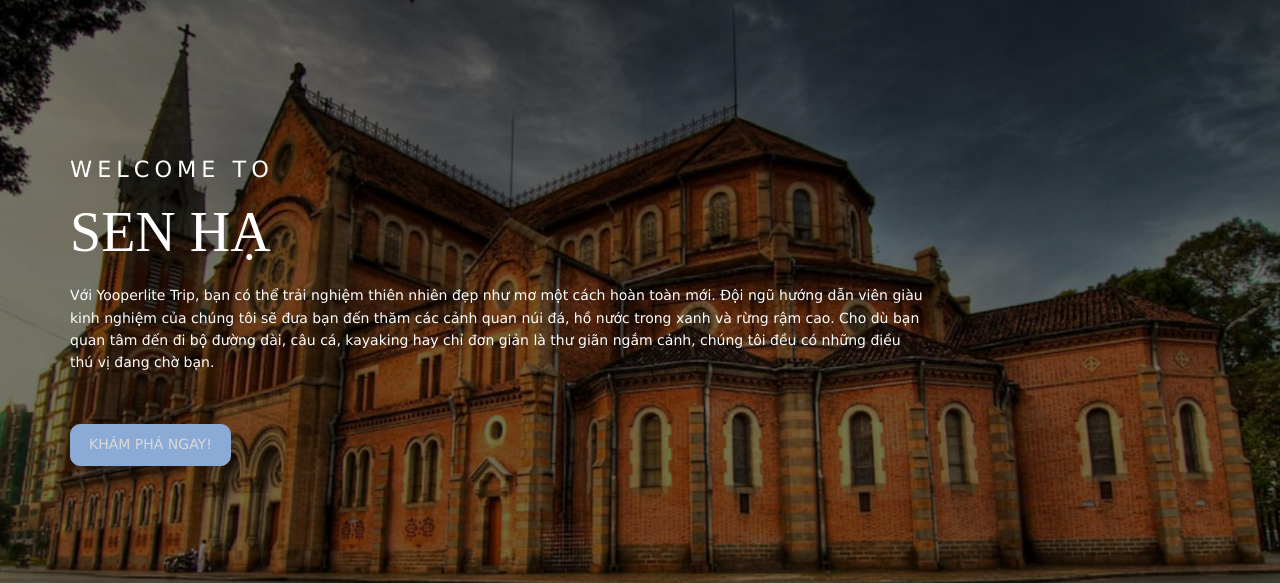
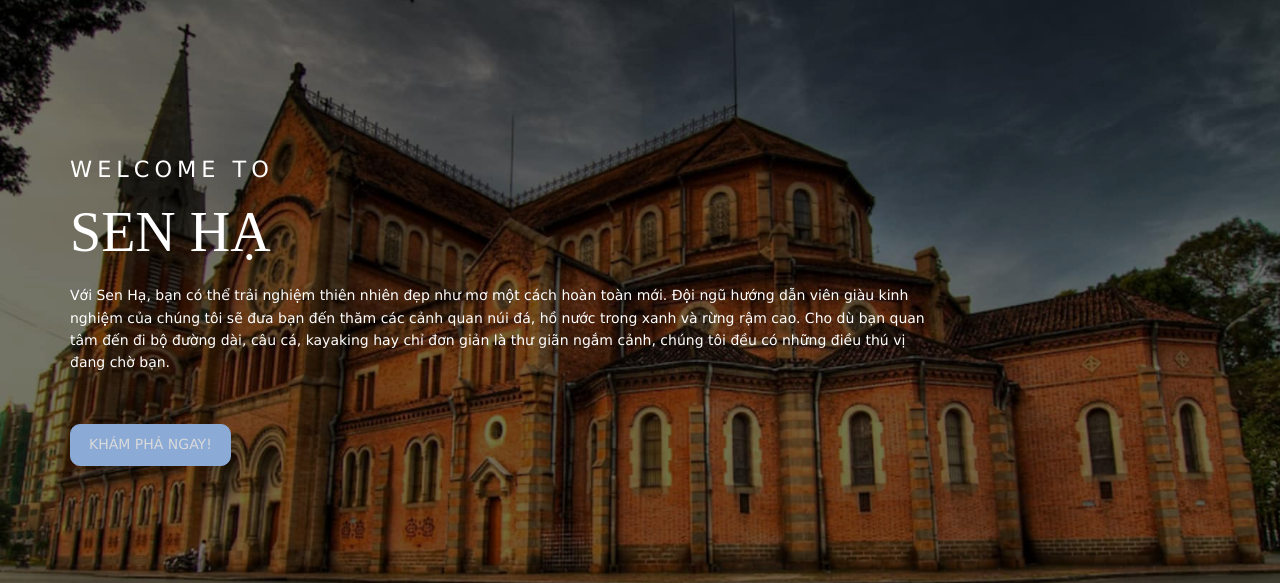
Before and after one commit to yooperlite/yooperlitetrip, a plain HTML site: page index.html in a window 1280 px wide. Shown: the part 217-800 px from the top of the page. Drawn offline with Linux system fonts and the light colour scheme.

Commit message:
Update index.html

```diff
--- a/index.html
+++ b/index.html
@@ -65,7 +65,7 @@ Licence URI: https://www.os-templates.com/template-terms
     <article>
       <p>Welcome to</p>
       <h3 class="heading">SEN HẠ</h3>
-      <p>Với Yooperlite Trip, bạn có thể trải nghiệm thiên nhiên đẹp như mơ một cách hoàn toàn mới. Đội ngũ hướng dẫn viên giàu kinh nghiệm của chúng tôi sẽ đưa bạn đến thăm các cảnh quan núi đá, hồ nước trong xanh và rừng rậm cao. Cho dù bạn quan tâm đến đi bộ đường dài, câu cá, kayaking hay chỉ đơn giản là thư giãn ngắm cảnh, chúng tôi đều có những điều thú vị đang chờ bạn.</p>
+      <p>Với Sen Hạ, bạn có thể trải nghiệm thiên nhiên đẹp như mơ một cách hoàn toàn mới. Đội ngũ hướng dẫn viên giàu kinh nghiệm của chúng tôi sẽ đưa bạn đến thăm các cảnh quan núi đá, hồ nước trong xanh và rừng rậm cao. Cho dù bạn quan tâm đến đi bộ đường dài, câu cá, kayaking hay chỉ đơn giản là thư giãn ngắm cảnh, chúng tôi đều có những điều thú vị đang chờ bạn.</p>
       <footer><a class="btn" href="#">Khám phá ngay!</a></footer>
     </article>
     <!-- ################################################################################################ -->
```
